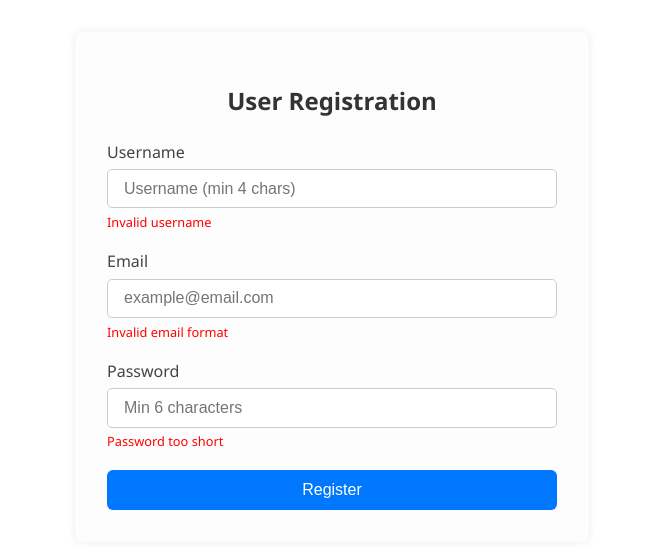
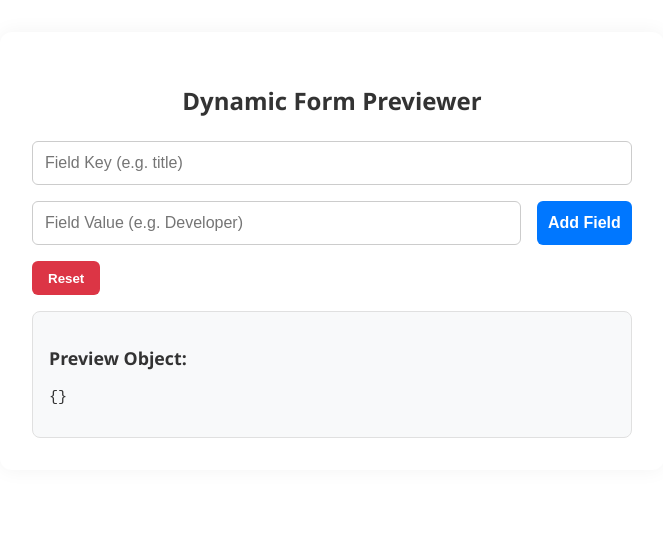
Before and after one commit to ayomidesangogade/Dynamic-Object-State-Challenges, a React (Vite) app: page / in a window 1280 px wide. Shown: the top 548 px of the page, without its empty margins (308-971 px from the left). Built offline with nearby package versions, Linux system fonts and the light colour scheme.

Commit message:
Refactor App component to use DynamicForm and implement CartUpdater with improved cart functionality and styling

```diff
--- a/src/App.jsx
+++ b/src/App.jsx
@@ -5,10 +5,12 @@ import Panel from "./solutions/PermissionsPanel"
 import TagManager from "./solutions/TagManager"
 import Settings from "./solutions/SettingsObject"
 import FieldValidator from "./solutions/ObjectFieldValidator"
+import CartUpdater from "./solutions/CartObjectUpdater"
+import DynamicForm from "./solutions/DynamicForm"
 
 function App() {
   return (
-    <FieldValidator />
+    <DynamicForm />
   )
 }
 
--- /dev/null
+++ b/src/css/dynamic_form.css
@@ -0,0 +1,77 @@
+.form-previewer {
+  max-width: 600px;
+  margin: 2rem auto;
+  padding: 2rem;
+  background-color: #ffffff;
+  box-shadow: 0 0 20px rgba(0,0,0,0.05);
+  border-radius: 12px;
+  font-family: "Segoe UI", sans-serif;
+}
+
+.form-previewer h2 {
+  text-align: center;
+  margin-bottom: 1.5rem;
+  color: #333;
+}
+
+.field-form {
+  display: flex;
+  gap: 1rem;
+  flex-wrap: wrap;
+  justify-content: space-between;
+  margin-bottom: 1rem;
+}
+
+.field-form input {
+  flex: 1 1 45%;
+  padding: 0.75rem;
+  border: 1px solid #ccc;
+  border-radius: 6px;
+  font-size: 1rem;
+}
+
+.add-button {
+  padding: 0.75rem 1.2rem;
+  background-color: #28a745;
+  color: white;
+  border: none;
+  border-radius: 6px;
+  cursor: pointer;
+  font-weight: 600;
+  transition: background 0.2s ease;
+}
+
+.add-button:hover {
+  background-color: #218838;
+}
+
+.reset-button {
+  margin-bottom: 1rem;
+  background-color: #dc3545;
+  color: white;
+  padding: 0.6rem 1rem;
+  border: none;
+  border-radius: 6px;
+  cursor: pointer;
+  font-weight: 600;
+  transition: background 0.2s ease;
+}
+
+.reset-button:hover {
+  background-color: #c82333;
+}
+
+.preview-output {
+  background-color: #f8f9fa;
+  padding: 1rem;
+  border-radius: 8px;
+  font-size: 0.95rem;
+  color: #333;
+  border: 1px solid #e0e0e0;
+}
+
+.output {
+  white-space: pre-wrap;
+  word-wrap: break-word;
+  font-family: monospace;
+}
--- a/src/solutions/CartObjectUpdater.jsx
+++ b/src/solutions/CartObjectUpdater.jsx
@@ -1,30 +1,42 @@
 import React from "react"
-import "../css/cart_updater.css"
+import "../css/cart_object_updater.css"
 
 function CartUpdater() {
+    const [cart, setCart] = React.useState({item1: 0, item2: 0})
+
+    function handleIncrease(key) {
+        setCart(prevCart => (
+            {...prevCart, [key]:prevCart[key]+1}
+        ))
+    }
+
+    function handleDecrease(key) {
+        setCart(prevCart => (
+            {...prevCart, [key]:prevCart[key] < 1 ? 0: prevCart[key] - 1}
+        ))
+    }
     return (
-        <div class="cart-container">
+        <div className="cart-container">
             <h2>Your Cart</h2>
 
-  <div class="cart-item" data-id="item1">
-    <span class="item-name">Item 1</span>
-    <div class="quantity-controls">
-      <button class="decrease">−</button>
-      <span class="quantity">1</span>
-      <button class="increase">+</button>
+            <div className="cart-item" data-id="item1">
+                <span className="item-name">Item 1</span>
+                <div className="quantity-controls">
+                <button className="decrease" onClick={() => handleDecrease("item1")}>-</button>
+                <span className="quantity">{cart.item1}</span>
+                <button className="increase" onClick={() => handleIncrease("item1")}>+</button>
                 </div>
             </div>
 
-  <div class="cart-item" data-id="item2">
-    <span class="item-name">Item 2</span>
-    <div class="quantity-controls">
-      <button class="decrease">−</button>
-      <span class="quantity">3</span>
-      <button class="increase">+</button>
+            <div className="cart-item" data-id="item2">
+                <span className="item-name">Item 2</span>
+                <div className="quantity-controls">
+                <button clasName="decrease" onClick={() => handleDecrease("item2")}>-</button>
+                <span className="quantity">{cart.item2}</span>
+                <button className="increase" onClick={() => handleIncrease("item2")}>+</button>
                 </div>
             </div>
         </div>
-
     )
 }
 
--- /dev/null
+++ b/src/solutions/DynamicForm.jsx
@@ -0,0 +1,60 @@
+import React from "react"
+import "../css/dynamic_form.css"
+
+function DynamicForm() {
+    const [field, setField] = React.useState({})
+    const [form, setForm] = React.useState({key: "", value: ""})
+
+    function handleChange(event) {
+        const {name, value} = event.target
+
+        setForm(prevForm => (
+            {...prevForm, [name]:value}
+        ))
+    }
+
+    function handleSubmit(event) {
+        event.preventDefault()
+        const {newKey, newValue} = form
+
+        setField(prevField => (
+            {...prevField, [newKey]: newValue}
+        ))
+        // setForm({key: "", value: ""})
+    }
+
+    return (
+        <div className="form-previewer">
+            <h2>Dynamic Form Previewer</h2>
+
+            <form className="field-form" onSubmit={handleSubmit}>
+                <input
+                type="text"
+                name="key"
+                placeholder="Field Key (e.g. title)"
+                className="key-input"
+                value={form.key}
+                onChange={handleChange}
+                />
+                <input
+                type="text"
+                name="value"
+                placeholder="Field Value (e.g. Developer)"
+                className="value-input"
+                value={form.value}
+                onChange={handleChange}
+                />
+                <button type="submit" className="add-button">Add Field</button>
+            </form>
+
+            <button className="reset-button">Reset</button>
+
+            <div className="preview-output">
+                <h3>Preview Object:</h3>
+                <pre className="output">{JSON.stringify(field, null, 2)}</pre>
+            </div>
+        </div>
+    )
+}
+
+export default DynamicForm
```
Lines whose indentation alone changed are shown as unchanged.
